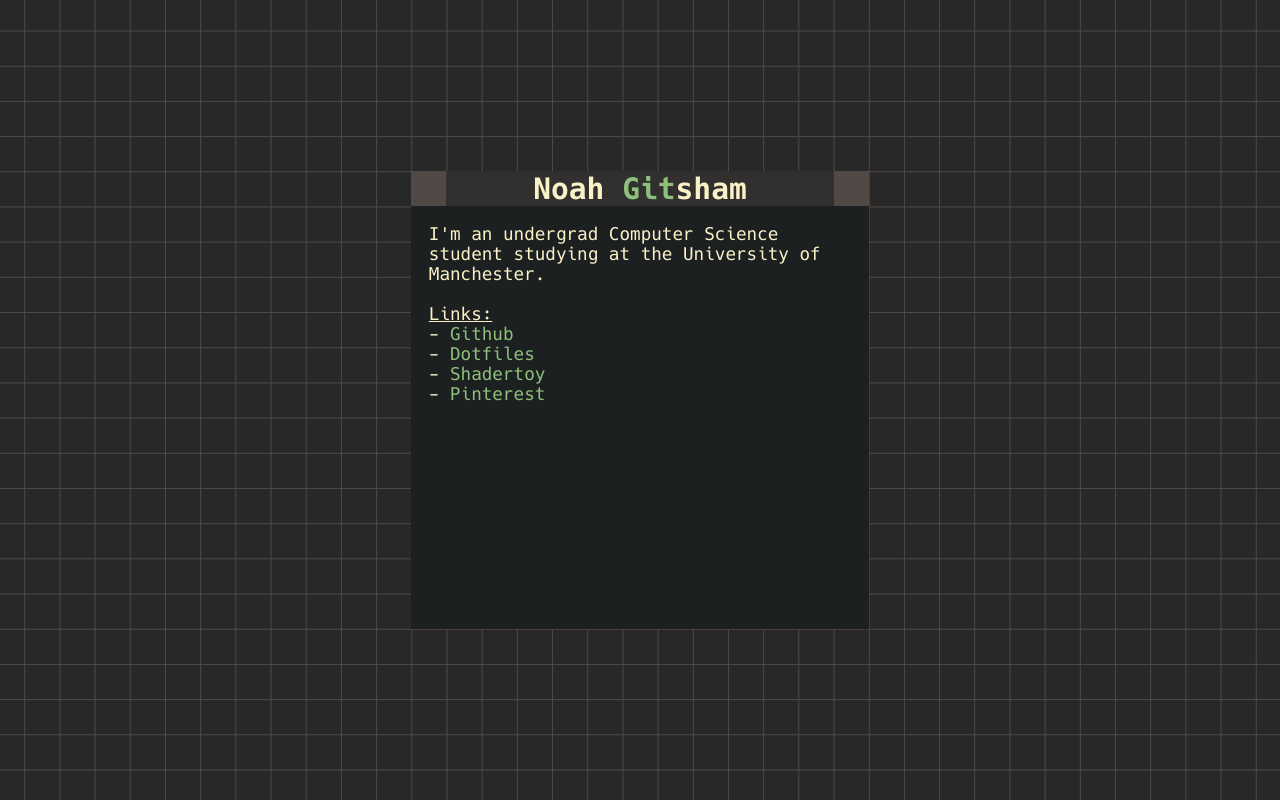
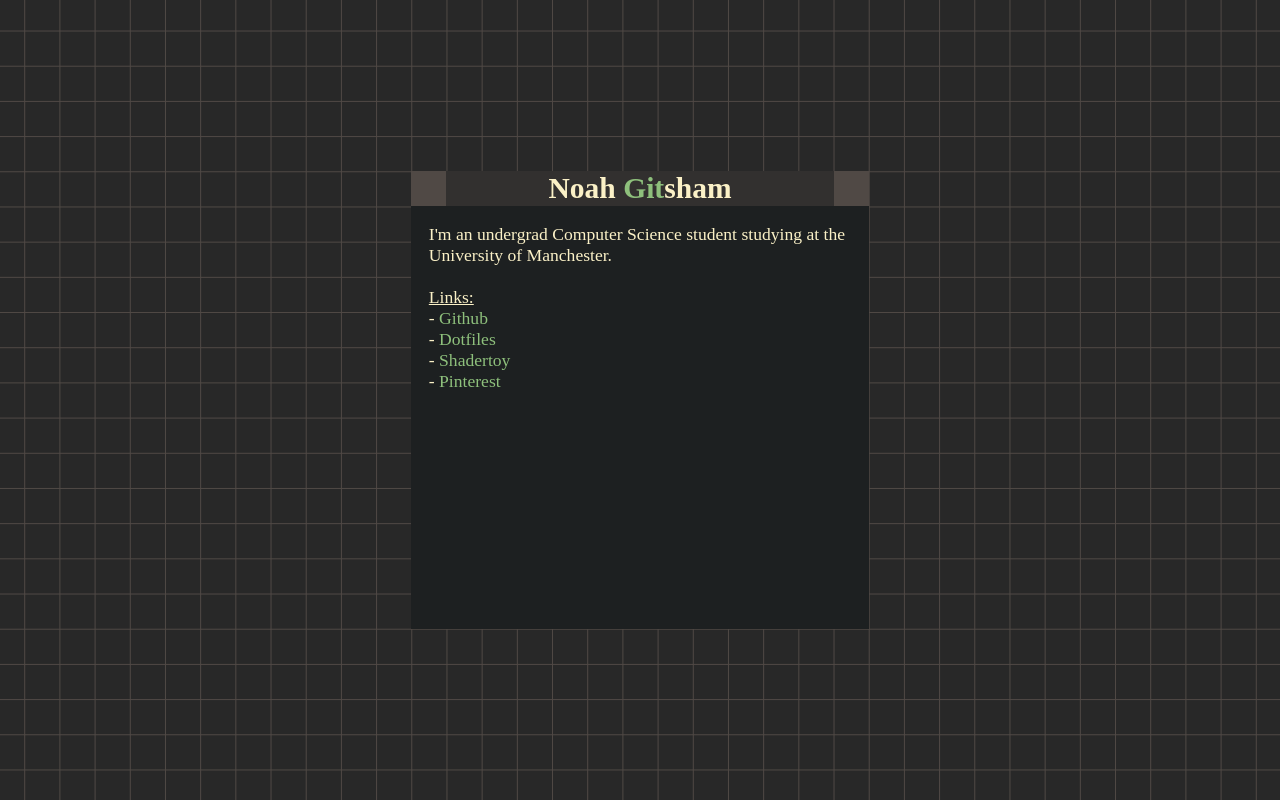
Before and after one commit to noahgitsham/noahgitsham.github.io, a plain HTML site: page index.html in a window 1280 px wide. Drawn offline with Linux system fonts and the light colour scheme.

Commit message:
Restructure fonts directory

```diff
--- a/css/style.css
+++ b/css/style.css
@@ -34,27 +34,14 @@
 
   --link-color: var(--aqua);
 }
+}
 
 @font-face {
-    font-family: "Hack"; /*a name to be used later*/
-    src: url("ttf/Hack-Regular.ttf"); /*URL to font*/
-	font-weight: normal;
-}
-@font-face {
-    font-family: "Hack"; /*a name to be used later*/
-    src: url("ttf/Hack-Bold.ttf"); /*URL to font*/
-	font-weight: bold;
-}
-@font-face {
-    font-family: "Hack"; /*a name to be used later*/
-    src: url("ttf/Hack-Italic.ttf"); /*URL to font*/
-	font-style: italic;
-}
-@font-face {
-    font-family: "Hack"; /*a name to be used later*/
-    src: url("ttf/Hack-BoldItalic.ttf"); /*URL to font*/
-	font-weight: bold;
-	font-style: italic;
+	font-family: "Hack";
+	src: url("fonts/Hack/Hack-Regular.ttf") font-weight-normal;
+	src: url("fonts/Hack/Hack-Bold.ttf") font-weight-bold;
+	src: url("fonts/Hack/Hack-Italic.ttf") font-italic;
+	src: url("fonts/Hack/Hack-BoldItalic.ttf") font-weight-bold font-italic;
 }
 
 
```
Also changed, not shown: css/fonts/Hack/Hack-Bold.ttf (renamed from css/ttf/Hack-Bold.ttf), css/fonts/Hack/Hack-BoldItalic.ttf (renamed from css/ttf/Hack-BoldItalic.ttf), css/fonts/Hack/Hack-Italic.ttf (renamed from css/ttf/Hack-Italic.ttf), css/fonts/Hack/Hack-Regular.ttf (renamed from css/ttf/Hack-Regular.ttf).
